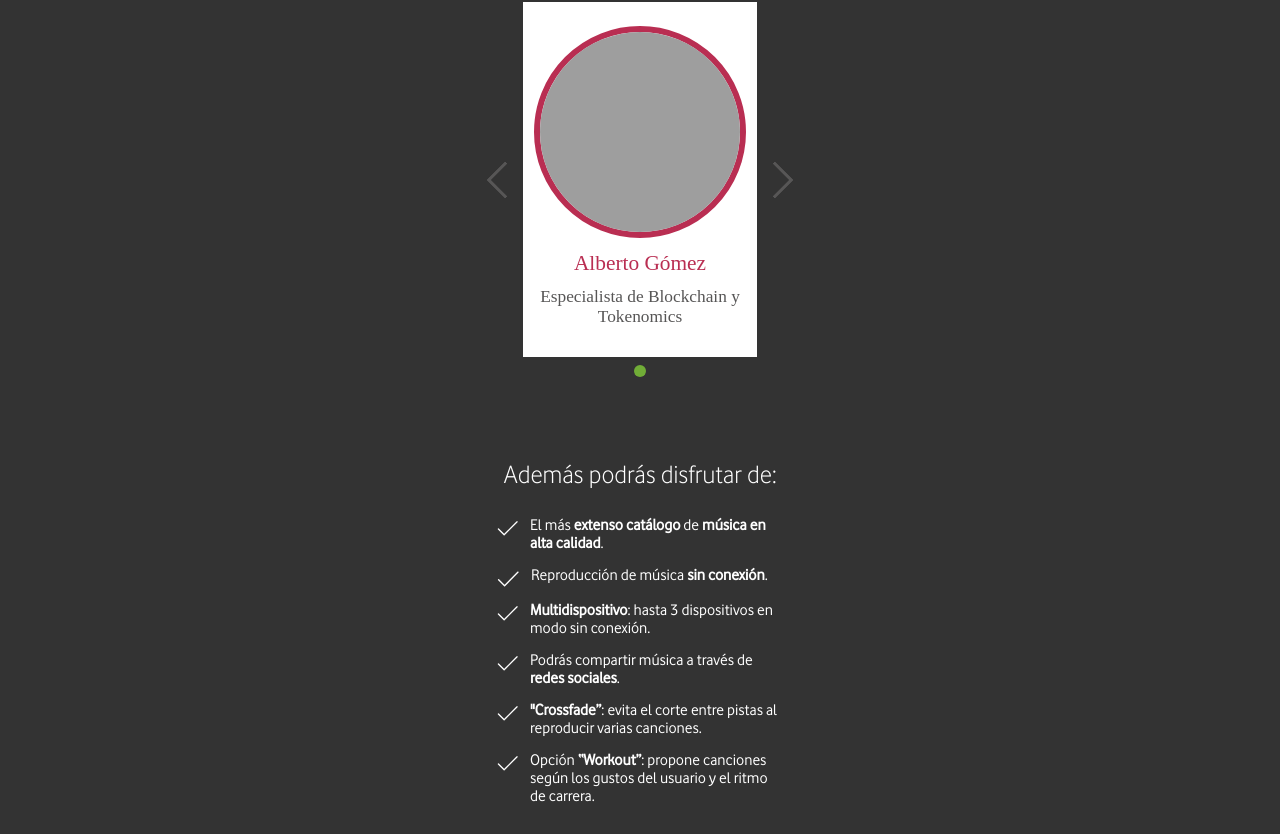
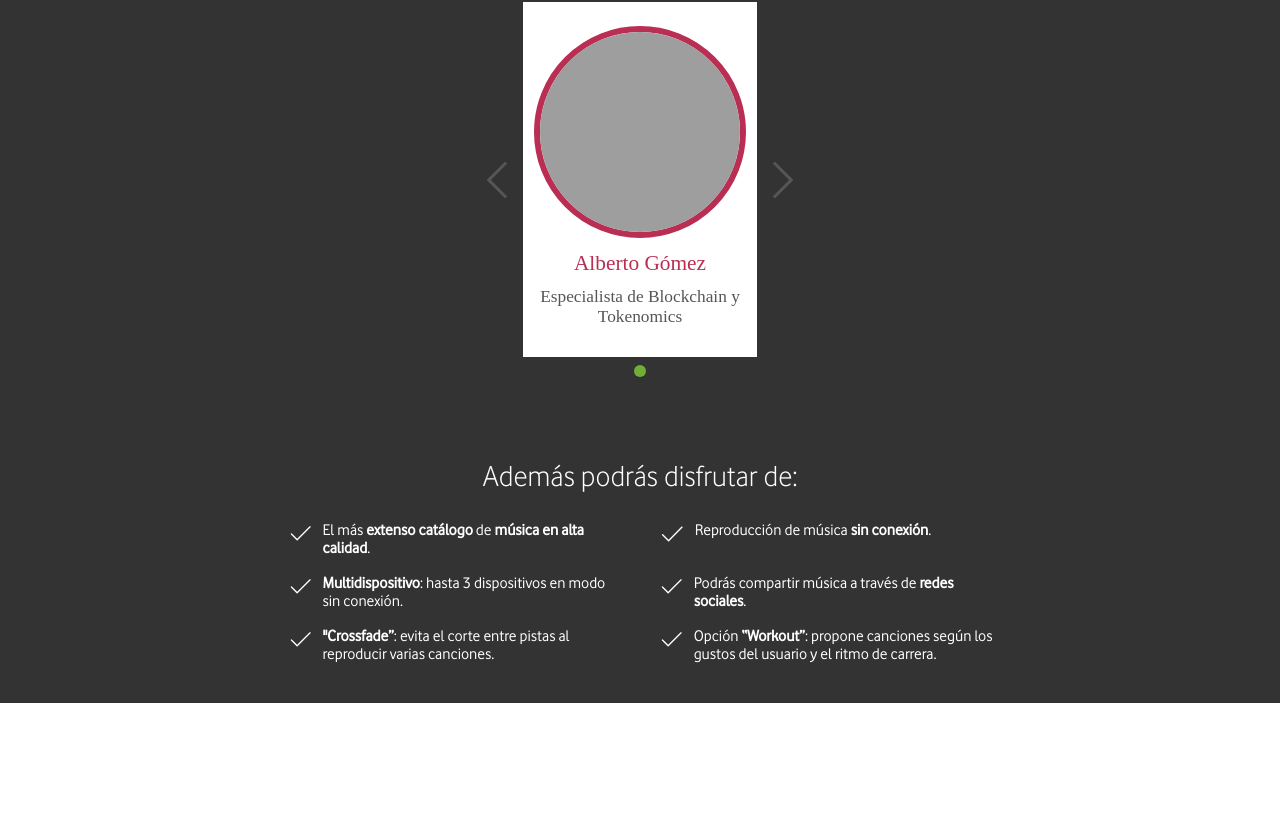
Before and after one commit to alhana-yo/landing-page, a website with bundled scripts: page index.html in a window 1280 px wide. Shown: the part 643-1477 px from the top of the page. After the commit the page ends 1346 px from the top, so only its background shows below. Built offline with nearby package versions, Linux system fonts and the light colour scheme.

Commit message:
Added styles for last section

```diff
--- a/styles/index.css
+++ b/styles/index.css
@@ -184,4 +184,21 @@
     font-size: 30px;
     margin: 0 auto 35px;
   }
+
+  /* INFO SECTION */
+  .info .section__wrapper {
+    max-width: 707px;
+    padding-bottom: 26px;
+  }
+
+  .info .section__title {
+    font-size: 30px;
+    margin-bottom: 28px;
+  }
+  .info__list {
+    display: grid;
+    grid-template-columns: 47.5% 47.5%;
+    grid-column-gap: 5%;
+    grid-row-gap: 3px;
+  }
 }
```
